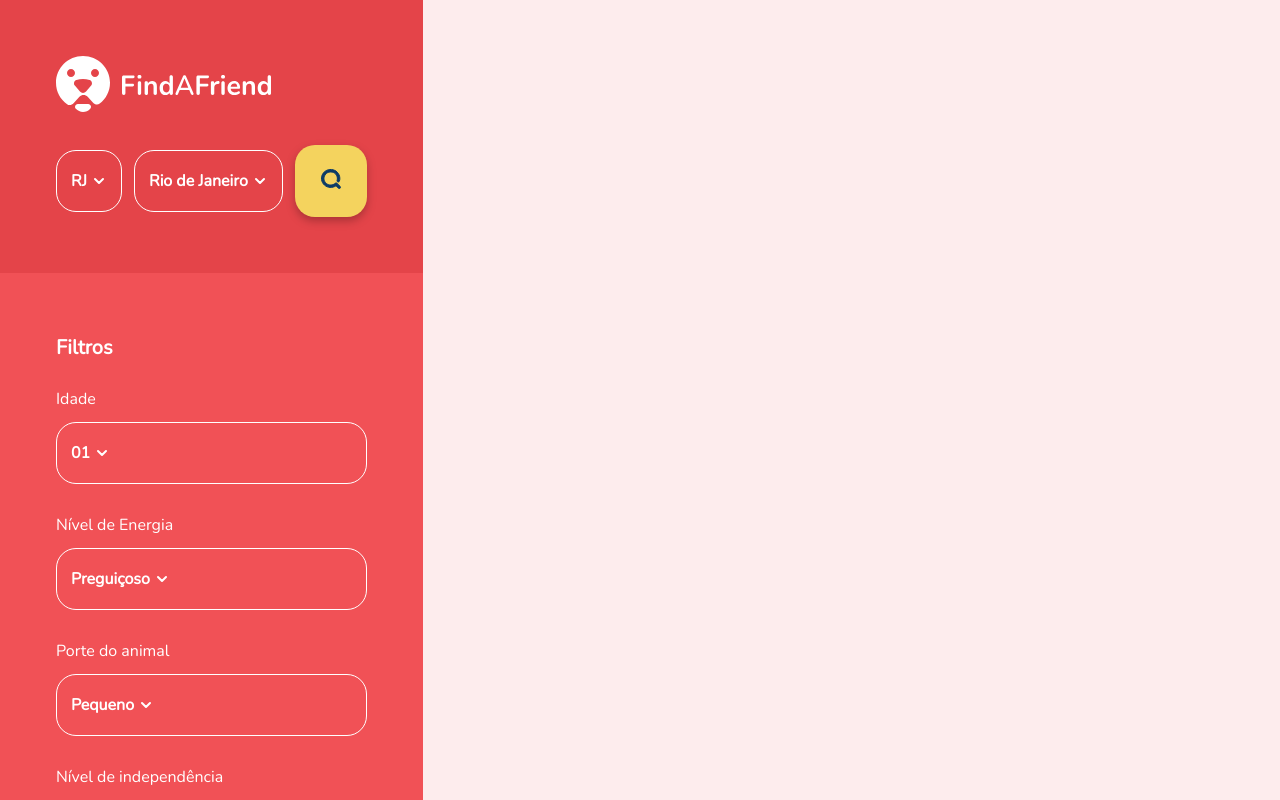
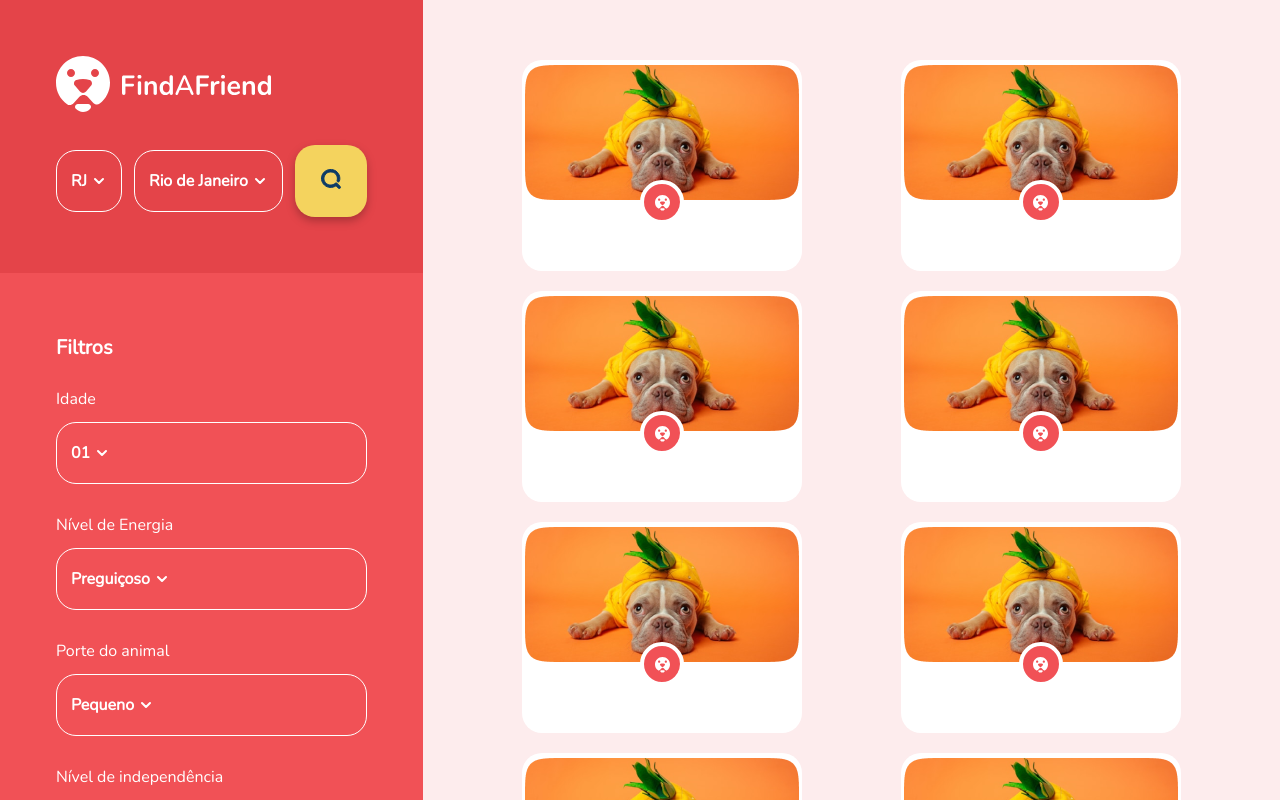
Before and after one commit to mateusisrael/find-a-friend, a Next.js app: page /adote in a window 1280 px wide. Shown: the top 800 px of the page. Built offline with nearby package versions, Linux system fonts and the light colour scheme.

Commit message:
UI - Ajustes na lista

```diff
--- a/src/components/Card/Card.module.css
+++ b/src/components/Card/Card.module.css
@@ -5,6 +5,7 @@
   align-items: center;
   flex-direction: column;
   width: 280px;
+  height: min-content;
   border-radius: 20px;
   cursor: pointer;
   padding: 5px 0;
--- a/src/pages/adote/Adote.module.css
+++ b/src/pages/adote/Adote.module.css
@@ -1,4 +1,6 @@
 .background {
+  display: flex;
+  flex-direction: row;
   width: 100vw;
   min-height: 100vh;
   background-color: #FDECED;
@@ -11,7 +13,7 @@
 }
 
 .sidebar {
-  width: max-content;
+  width: 423px;
   min-height: 100%;
   background-color: var(--main-background-color);
   overflow-y: auto;
@@ -74,3 +76,14 @@
   font-size: 1.25rem;
   font-weight: 800;
 }
+
+.list {
+  display: flex;
+  width: calc(100% - 423px);
+  justify-content: space-around;
+  flex-direction: row;
+  flex-wrap: wrap;
+  max-height: 100vh;
+  overflow-y: auto;
+  padding: 50px;
+}
--- a/src/pages/adote/index.tsx
+++ b/src/pages/adote/index.tsx
@@ -74,7 +74,9 @@ export default function SearchList() {
         </div>
         <div className={styles.list}>
           {Array.from(Array(10).keys()).map((element, i) => (
-            <Card key={i} />
+            <div style={{ margin: "10px" }} key={i}>
+              <Card />
+            </div>
           ))}
         </div>
       </div>
```
